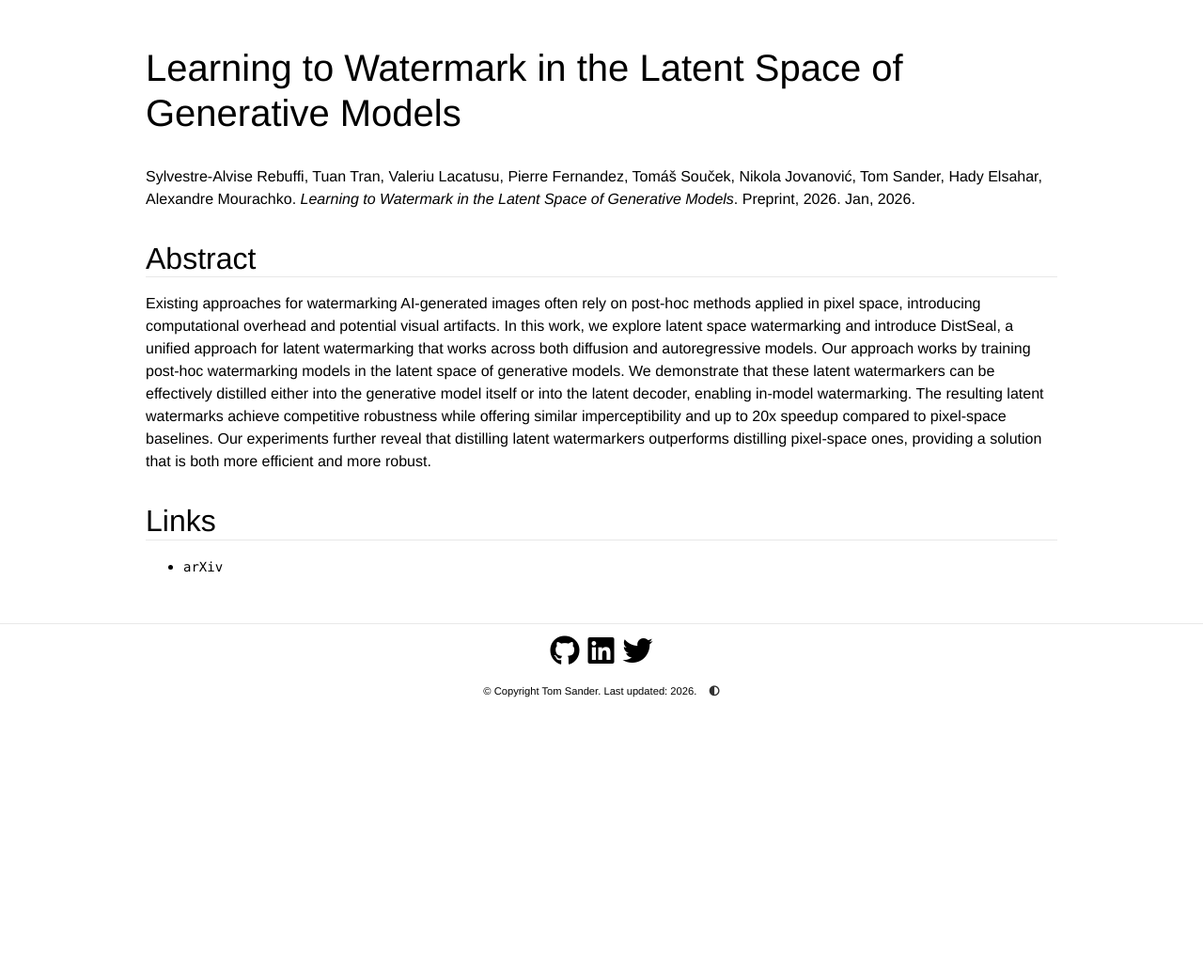
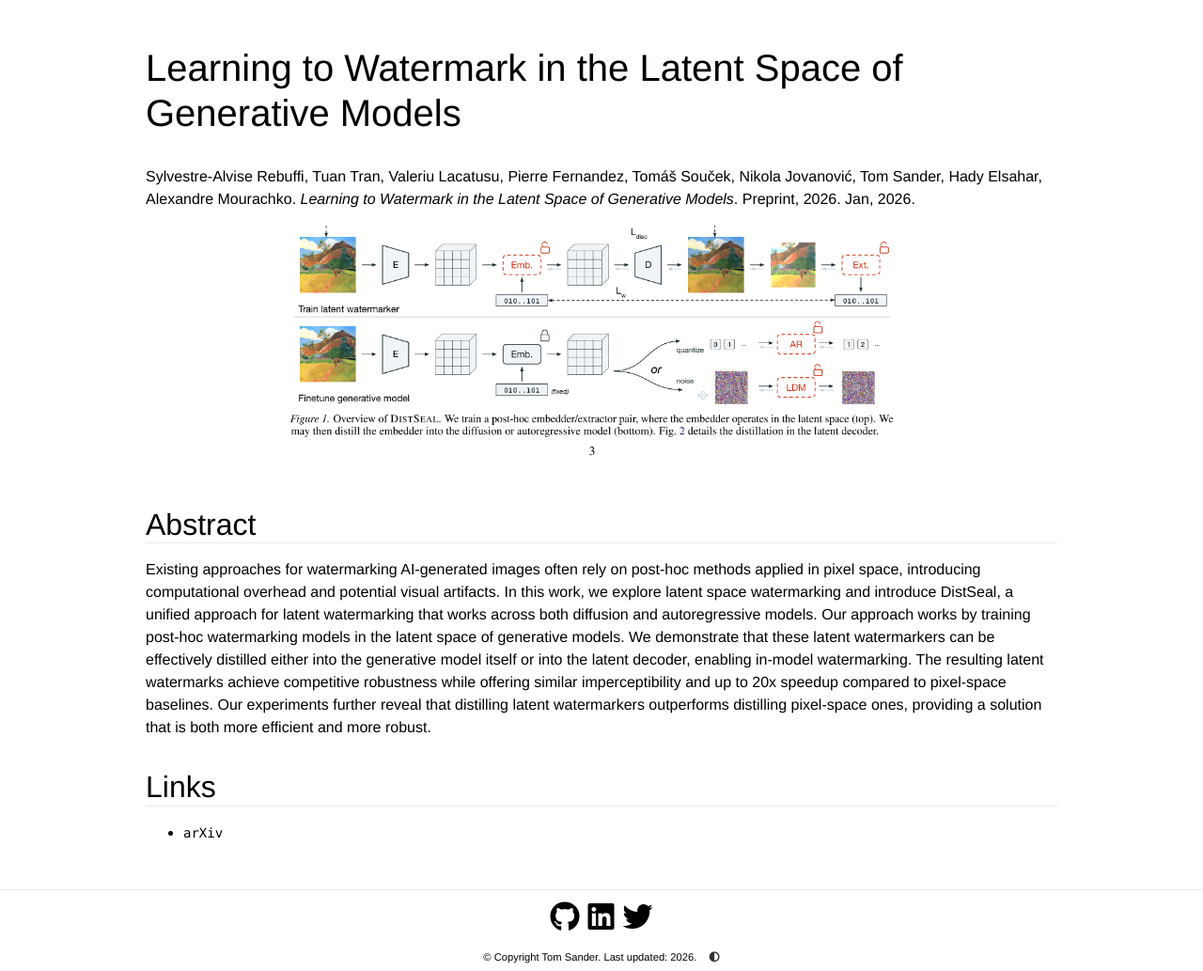
Before and after one commit to sandertom/sandertom.github.io, a Jekyll site: the page built from _publications/latent_wm.md, in a window 1280 px wide. Shown: the whole page at 94% size. Built offline with Jekyll 4.4.1, drawn with Linux system fonts in a browser that asks for light colours; nearby versions of some CDN libraries; a style sheet for code colours, icons or effects is not loaded; before the commit the page ends 900 px from its top, so only the background shows below that.

Commit message:
feat: add splash figures for all new publications (benchmark, verbatim, posthoc, pixelseal, distseal)

```diff
--- a/_publications/latent_wm.md
+++ b/_publications/latent_wm.md
@@ -32,9 +32,13 @@ authors:
 
 journal: Preprint, 2026
 arxiv: https://arxiv.org/abs/2601.16140
-img:
+img: /assets/publis/latent_wm/splash.png
 
 ---
+
+<p align="center">
+  <img src="{{page.img}}" class="img-fluid thumbnail mt-2" style="max-width: 75%;">
+</p>
 
 ## Abstract
 
```
Also changed, not shown: _publications/pixelseal.md (+5 -1 lines), assets/publis/benchmark/splash.png, assets/publis/latent_wm/splash.png (added), assets/publis/pixelseal/splash.png (added), assets/publis/posthoc/splash.png.
